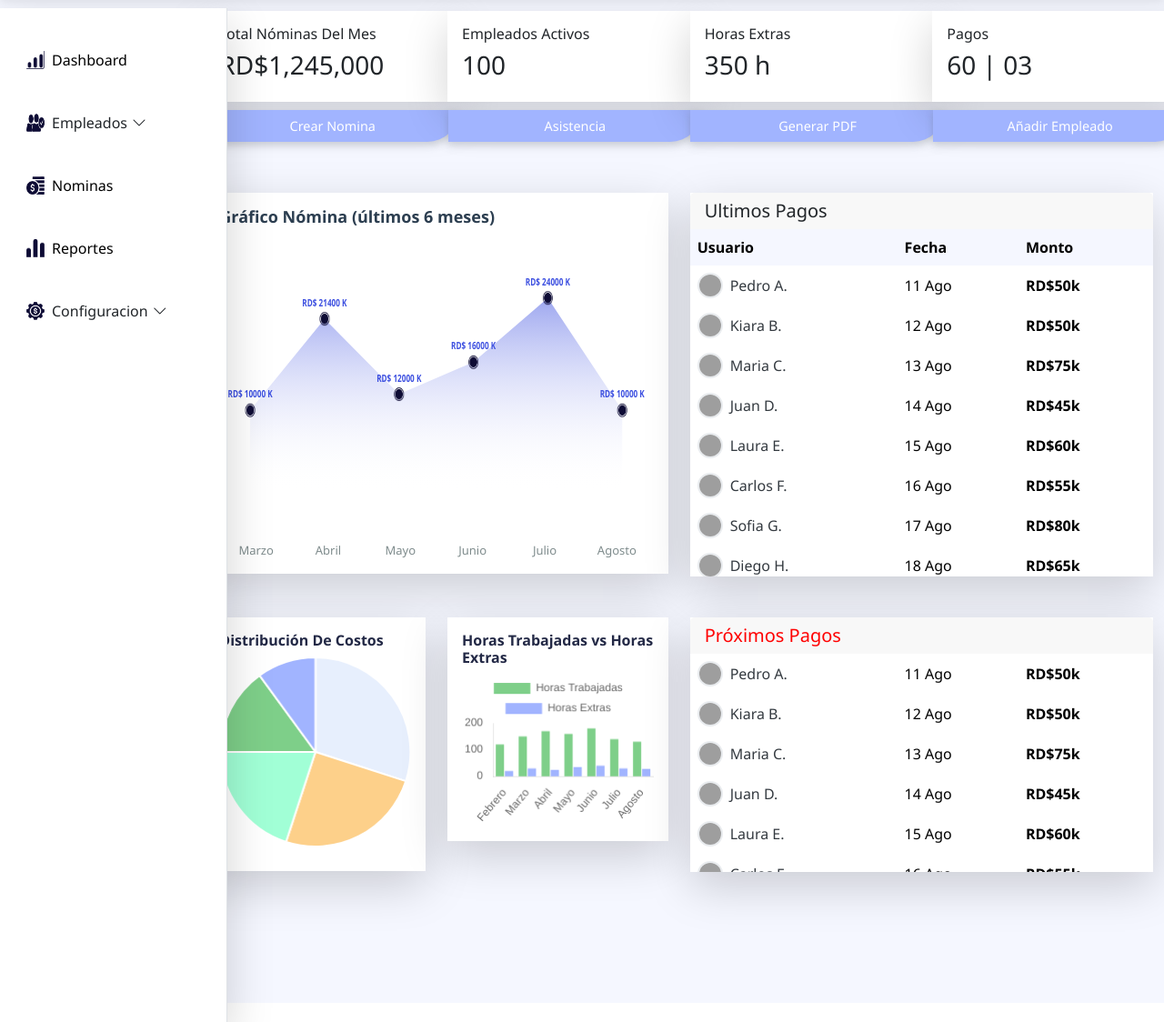
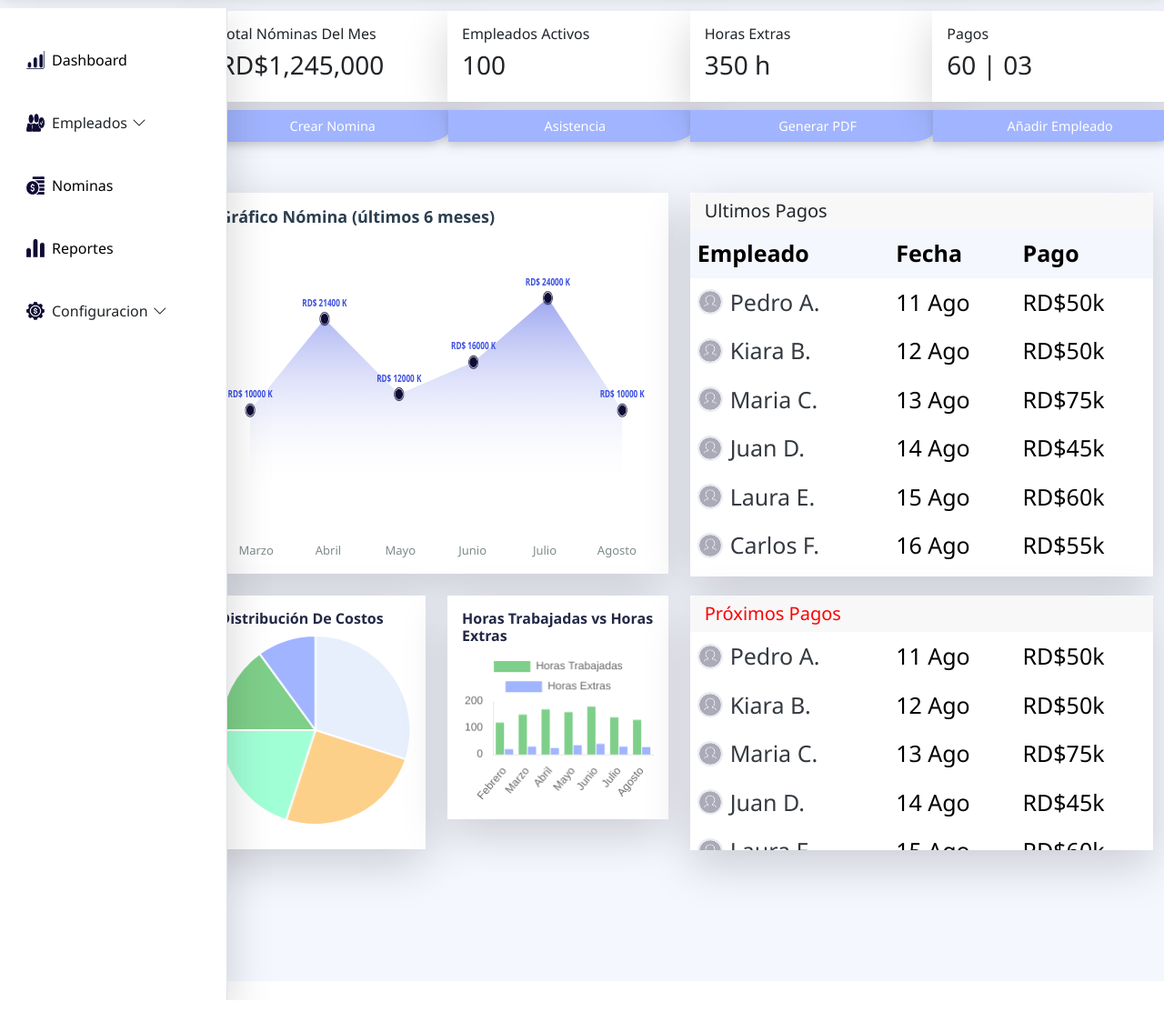
Before and after one commit to ESPARTIMP/esnomina, a PHP site: page / in a window 1280 px wide. Shown: the part 60-1184 px from the top of the page at 91% size. After the commit the page ends 1160 px from the top, so only its background shows below. Run offline with PHP 8.4, Linux system fonts and the light colour scheme; some libraries are stand-ins or nearby versions; some web fonts are replaced; grey boxes are pictures that could not be loaded.

Commit message:
Index cambios

```diff
--- a/assets/css/card-proximo-pago.css
+++ b/assets/css/card-proximo-pago.css
@@ -3,7 +3,9 @@
 .table-container-ProximoPago {
   max-height: 240px;
   overflow-y: auto;
+  font-size: 25px;
 }
+
 
 /* Personalización del scroll */
 .table-container-ProximoPago::-webkit-scrollbar {
--- a/assets/css/card-ultimos-pagos.css
+++ b/assets/css/card-ultimos-pagos.css
@@ -15,6 +15,7 @@
 .table-container {
   max-height: 382px;
   overflow-y: auto;
+  font-size: 25px;
 }
 
 /* Personalización del scroll */
@@ -25,14 +26,14 @@
 
 .table-pagos { margin-bottom: 0; }
 .table-pagos thead { position: sticky; top: 0; z-index: 10; }
-.table-pagos th { border-top: none; font-weight: 600; color: #495057; padding: 12px 15px; }
+.table-pagos th { border-top: none; color: #495057; padding: 12px 15px; }
 .table-pagos td { padding: 12px 15px; vertical-align: middle; }
 .table-pagos tbody tr:hover { background-color: rgba(255, 77, 77, 0.05); }
 
 .user-avatar { width: 28px; height: 28px; border-radius: 50%; object-fit: cover; margin-right: 8px; border: 2px solid #e9ecef; }
-.user-name { font-weight: 500; color: #343a40; }
-.payment-date { color: #6c757d; font-weight: 500; }
-.payment-amount { font-weight: 600; color: #28a745; }
+.user-name { color: #343a40; }
+.payment-date { color: #6c757d; }
+.payment-amount { color: #28a745; }
 
 @media (max-width: 576px) {
   .table-pagos { font-size: 0.9rem; }
--- a/views/Componentes/CardProximoPagoUsuario.php
+++ b/views/Componentes/CardProximoPagoUsuario.php
@@ -10,7 +10,7 @@
                         <tr>
                             <td>
                                 <div class="d-flex align-items-center">
-                                    <img src="https://ui-avatars.com/api/?name=Pedro+A&background=808080&color=fff" class="user-avatar">
+                                    <img src="/Esnomina/views/Iconos/Perfil.png" class="user-avatar">
                                     <span class="user-name">Pedro A.</span>
                                 </div>
                             </td>
@@ -20,7 +20,7 @@
                         <tr>
                             <td>
                                 <div class="d-flex align-items-center">
-                                    <img src="https://ui-avatars.com/api/?name=Kiara+B&background=808080&color=fff" class="user-avatar">
+                                    <img src="/Esnomina/views/Iconos/Perfil.png" class="user-avatar">
                                     <span class="user-name">Kiara B.</span>
                                 </div>
                             </td>
@@ -30,7 +30,7 @@
                         <tr>
                             <td>
                                 <div class="d-flex align-items-center">
-                                    <img src="https://ui-avatars.com/api/?name=Maria+C&background=808080&color=fff" class="user-avatar">
+                                    <img src="/Esnomina/views/Iconos/Perfil.png" class="user-avatar">
                                     <span class="user-name">Maria C.</span>
                                 </div>
                             </td>
@@ -40,7 +40,7 @@
                         <tr>
                             <td>
                                 <div class="d-flex align-items-center">
-                                    <img src="https://ui-avatars.com/api/?name=Juan+D&background=808080&color=fff" class="user-avatar">
+                                    <img src="/Esnomina/views/Iconos/Perfil.png" class="user-avatar">
                                     <span class="user-name">Juan D.</span>
                                 </div>
                             </td>
@@ -50,7 +50,7 @@
                         <tr>
                             <td>
                                 <div class="d-flex align-items-center">
-                                    <img src="https://ui-avatars.com/api/?name=Laura+E&background=808080&color=fff" class="user-avatar">
+                                    <img src="/Esnomina/views/Iconos/Perfil.png" class="user-avatar">
                                     <span class="user-name">Laura E.</span>
                                 </div>
                             </td>
@@ -60,7 +60,7 @@
                         <tr>
                             <td>
                                 <div class="d-flex align-items-center">
-                                    <img src="https://ui-avatars.com/api/?name=Carlos+F&background=808080&color=fff" class="user-avatar">
+                                    <img src="/Esnomina/views/Iconos/Perfil.png" class="user-avatar">
                                     <span class="user-name">Carlos F.</span>
                                 </div>
                             </td>
@@ -70,7 +70,7 @@
                         <tr>
                             <td>
                                 <div class="d-flex align-items-center">
-                                    <img src="https://ui-avatars.com/api/?name=Sofia+G&background=808080&color=fff" class="user-avatar">
+                                    <img src="/Esnomina/views/Iconos/Perfil.png" class="user-avatar">
                                     <span class="user-name">Sofia G.</span>
                                 </div>
                             </td>
@@ -80,7 +80,7 @@
                         <tr>
                             <td>
                                 <div class="d-flex align-items-center">
-                                    <img src="https://ui-avatars.com/api/?name=Diego+H&background=808080&color=fff" class="user-avatar">
+                                    <img src="/Esnomina/views/Iconos/Perfil.png" class="user-avatar">
                                     <span class="user-name">Diego H.</span>
                                 </div>
                             </td>
@@ -92,7 +92,7 @@
                           <tr>
                             <td>
                                 <div class="d-flex align-items-center">
-                                    <img src="https://ui-avatars.com/api/?name=Diego+H&background=808080&color=fff" class="user-avatar">
+                                    <img src="/Esnomina/views/Iconos/Perfil.png" class="user-avatar">
                                     <span class="user-name">Diego H.</span>
                                 </div>
                             </td>
@@ -103,7 +103,7 @@
                           <tr>
                             <td>
                                 <div class="d-flex align-items-center">
-                                    <img src="https://ui-avatars.com/api/?name=Diego+H&background=808080&color=fff" class="user-avatar">
+                                    <img src="/Esnomina/views/Iconos/Perfil.png" class="user-avatar">
                                     <span class="user-name">Diego H.</span>
                                 </div>
                             </td>
--- a/views/Componentes/CardUltimoPagoUsuario.php
+++ b/views/Componentes/CardUltimoPagoUsuario.php
@@ -8,16 +8,16 @@
                 <table class="table table-pagos table-borderless">
                     <thead>
                         <tr>
-                            <th>Usuario</th>
+                            <th>Empleado</th>
                             <th>Fecha</th>
-                            <th>Monto</th>
+                            <th>Pago</th>
                         </tr>
                     </thead>
                     <tbody>
                         <tr>
                             <td>
                                 <div class="d-flex align-items-center">
-                                    <img src="https://ui-avatars.com/api/?name=Pedro+A&background=808080&color=fff" class="user-avatar">
+                                    <img src="/Esnomina/views/Iconos/Perfil.png" class="user-avatar">
                                     <span class="user-name">Pedro A.</span>
                                 </div>
                             </td>
@@ -27,7 +27,7 @@
                         <tr>
                             <td>
                                 <div class="d-flex align-items-center">
-                                    <img src="https://ui-avatars.com/api/?name=Kiara+B&background=808080&color=fff" class="user-avatar">
+                                    <img src="/Esnomina/views/Iconos/Perfil.png" class="user-avatar">
                                     <span class="user-name">Kiara B.</span>
                                 </div>
                             </td>
@@ -37,7 +37,7 @@
                         <tr>
                             <td>
                                 <div class="d-flex align-items-center">
-                                    <img src="https://ui-avatars.com/api/?name=Maria+C&background=808080&color=fff" class="user-avatar">
+                                    <img src="/Esnomina/views/Iconos/Perfil.png" class="user-avatar">
                                     <span class="user-name">Maria C.</span>
                                 </div>
                             </td>
@@ -47,7 +47,7 @@
                         <tr>
                             <td>
                                 <div class="d-flex align-items-center">
-                                    <img src="https://ui-avatars.com/api/?name=Juan+D&background=808080&color=fff" class="user-avatar">
+                                    <img src="/Esnomina/views/Iconos/Perfil.png" class="user-avatar">
                                     <span class="user-name">Juan D.</span>
                                 </div>
                             </td>
@@ -57,7 +57,7 @@
                         <tr>
                             <td>
                                 <div class="d-flex align-items-center">
-                                    <img src="https://ui-avatars.com/api/?name=Laura+E&background=808080&color=fff" class="user-avatar">
+                                    <img src="/Esnomina/views/Iconos/Perfil.png" class="user-avatar">
                                     <span class="user-name">Laura E.</span>
                                 </div>
                             </td>
@@ -67,7 +67,7 @@
                         <tr>
                             <td>
                                 <div class="d-flex align-items-center">
-                                    <img src="https://ui-avatars.com/api/?name=Carlos+F&background=808080&color=fff" class="user-avatar">
+                                    <img src="/Esnomina/views/Iconos/Perfil.png" class="user-avatar">
                                     <span class="user-name">Carlos F.</span>
                                 </div>
                             </td>
@@ -77,7 +77,7 @@
                         <tr>
                             <td>
                                 <div class="d-flex align-items-center">
-                                    <img src="https://ui-avatars.com/api/?name=Sofia+G&background=808080&color=fff" class="user-avatar">
+                                    <img src="/Esnomina/views/Iconos/Perfil.png" class="user-avatar">
                                     <span class="user-name">Sofia G.</span>
                                 </div>
                             </td>
@@ -87,7 +87,7 @@
                         <tr>
                             <td>
                                 <div class="d-flex align-items-center">
-                                    <img src="https://ui-avatars.com/api/?name=Diego+H&background=808080&color=fff" class="user-avatar">
+                                    <img src="/Esnomina/views/Iconos/Perfil.png" class="user-avatar">
                                     <span class="user-name">Diego H.</span>
                                 </div>
                             </td>
@@ -97,7 +97,7 @@
                         <tr>
                             <td>
                                 <div class="d-flex align-items-center">
-                                    <img src="https://ui-avatars.com/api/?name=Diego+H&background=808080&color=fff" class="user-avatar">
+                                    <img src="/Esnomina/views/Iconos/Perfil.png" class="user-avatar">
                                     <span class="user-name">Diego H.</span>
                                 </div>
                             </td>
@@ -107,7 +107,7 @@
                         <tr>
                             <td>
                                 <div class="d-flex align-items-center">
-                                    <img src="https://ui-avatars.com/api/?name=Diego+H&background=808080&color=fff" class="user-avatar">
+                                    <img src="/Esnomina/views/Iconos/Perfil.png" class="user-avatar">
                                     <span class="user-name">Diego H.</span>
                                 </div>
                             </td>
--- a/views/index.php
+++ b/views/index.php
@@ -55,7 +55,7 @@
         </section>
 
         <!-- Fila 2: Gráfica Nómina + Últimos pagos -->
-        <section class="row g-4 mb-4">
+        <section class="row g-4">
           <div class="col-12 col-lg-6">
             <div class="chart-card-fixed-height">
               <?php include 'GraficasComponentes/GraficaNomina.php'; ?>
```
